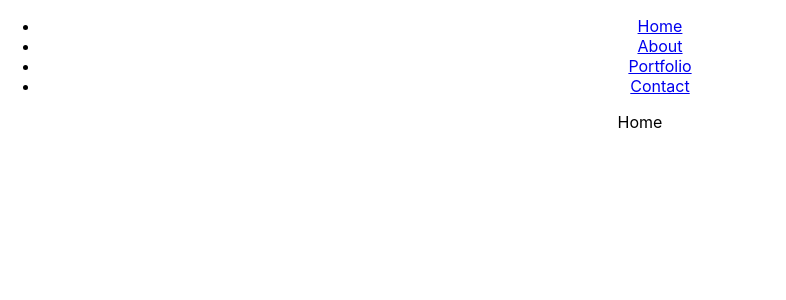
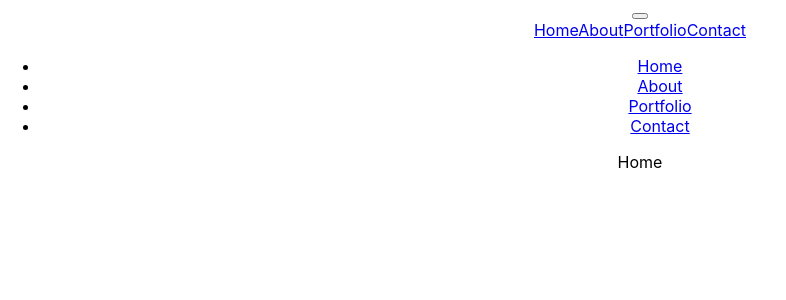
Before and after one commit to ivanma9/ivanma, a React (Create React App) app: page / in a window 1280 px wide. Shown: the top 300 px of the page, without its empty margins (0-786 px from the left). Built offline with nearby package versions, Linux system fonts and the light colour scheme.

Commit message:
Add pages

```diff
--- a/package.json
+++ b/package.json
@@ -6,10 +6,12 @@
     "@testing-library/jest-dom": "^5.17.0",
     "@testing-library/react": "^13.4.0",
     "@testing-library/user-event": "^13.5.0",
+    "antd": "^5.9.0",
+    "core-js": "^3.32.2",
     "react": "^18.2.0",
     "react-dom": "^18.2.0",
     "react-router-dom": "^6.15.0",
-    "react-scripts": "^2.1.3",
+    "react-scripts": "^5.0.1",
     "web-vitals": "^2.1.4"
   },
   "scripts": {
--- a/src/App.js
+++ b/src/App.js
@@ -6,12 +6,26 @@ import Home from "./components/Home";
 import About from "./components/About";
 import Contact from "./components/Contact";
 import Portfolio from "./components/Portfolio";
+import Layout from "antd";
+
 
 function App() {
 	return (
+
 		<div className="App">
+			<div>
+				<div className="navbar">
+					<div className="toggleButton">
+						<button></button>
+					</div>
+					<div className="links">
 
-			<div>
+							<Link to="/">Home</Link>
+							<Link to="/about">About</Link>
+							<Link to="/portfolio">Portfolio</Link>
+							<Link to="/contact">Contact</Link>
+					</div>
+				</div>
 				<nav>
 					<ul>
 						<li>
--- /dev/null
+++ b/src/styles/Navbar.css
@@ -0,0 +1,88 @@
+.navbar {
+  width: 100%;
+  height: 100px;
+  background: #21325e;
+}
+
+.links {
+  width: 100%;
+  height: 100%;
+  display: flex;
+  align-items: center;
+  justify-content: center;
+  color: white;
+}
+
+.navbar a {
+  color: white;
+  text-decoration: none;
+  margin: 20px;
+  font-size: 25px;
+}
+
+.toggleButton {
+  width: 100%;
+  height: 100px;
+  display: flex;
+  align-items: center;
+  justify-content: flex-end;
+}
+
+.toggleButton svg {
+  font-size: 50px;
+}
+.toggleButton button {
+  margin-right: 20px;
+  background-color: transparent;
+  border: none;
+  color: white;
+  cursor: pointer;
+}
+
+#open {
+  height: 100vh;
+}
+
+#open .links {
+  flex-direction: column;
+  justify-content: flex-start;
+  margin-top: 100px;
+}
+
+#open a {
+  width: 100%;
+  text-align: center;
+}
+
+@media only screen and (max-width: 900px) {
+  .navbar a {
+    width: 70px;
+  }
+}
+
+@media only screen and (max-width: 600px) {
+  .toggleButton {
+    display: flex;
+  }
+  #close a {
+    display: none;
+  }
+}
+
+@media only screen and (min-width: 600px) {
+  .toggleButton {
+    display: none;
+  }
+
+  .hiddenLinks {
+    display: none;
+  }
+
+  #open {
+    height: 100px;
+  }
+
+  #open .links {
+    flex-direction: row;
+  }
+}
```
Also changed, not shown: src/components/About.js (renamed from src/components/About.jsx), src/components/Contact.js (renamed from src/components/Contact.jsx), src/components/Home.js (renamed from src/components/Home.jsx), src/components/Portfolio.js (renamed from src/components/Portfolio.jsx), 1 other file (tests, documents, lock files or other folders).
